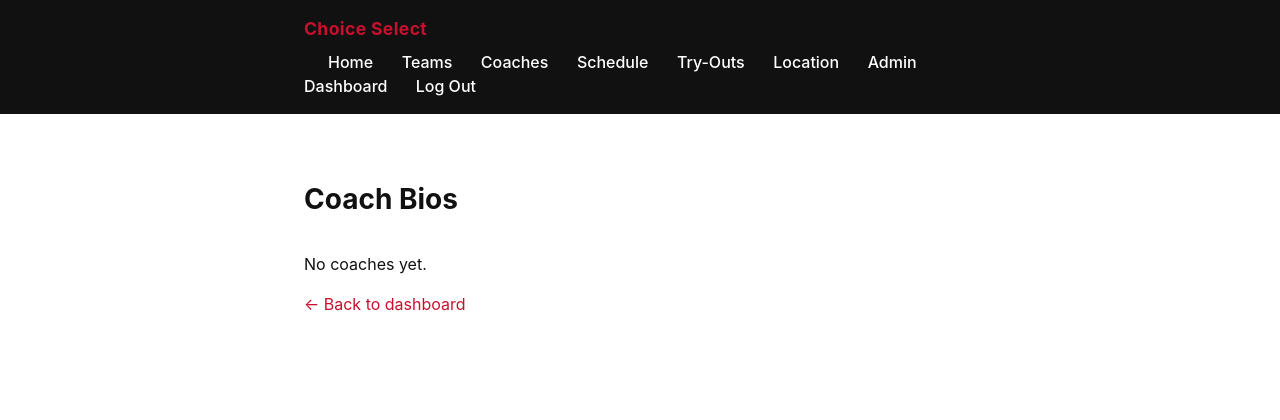
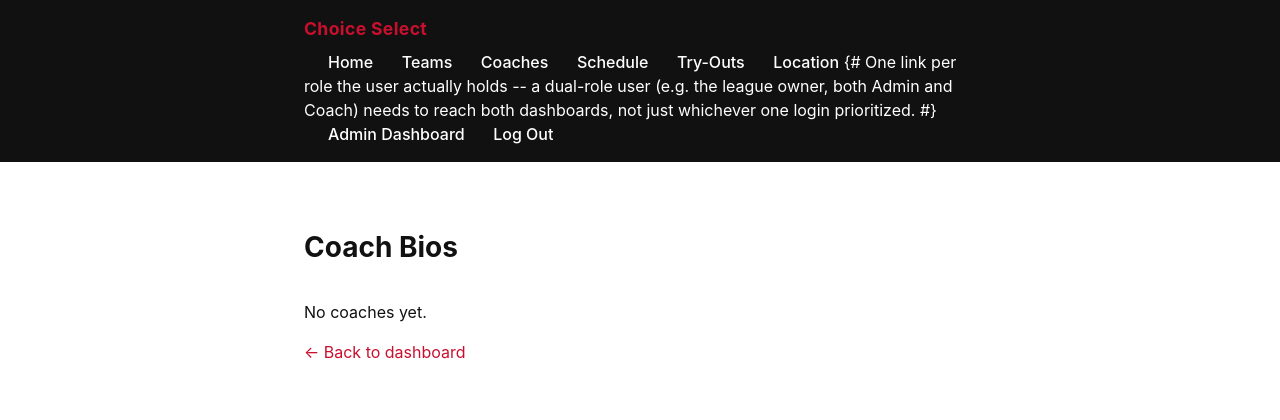
Before and after one commit to haewonito/baseball_club_site, a Django app: page /accounts/dashboard/admin/coaches/ in a window 1280 px wide. Shown: the top 420 px of the page. Run offline with Django 5.2, Linux system fonts and the light colour scheme; a user stored in the database is signed in; tables that the repository leaves empty hold one stand-in row (values such as "Sample post").

Commit message:
Show one nav link per role instead of picking just one
The header nav's dashboard link used an if/elif/elif chain (admin >
coach > parent), so a dual-role user -- the exact case CLAUDE.md calls
out, the league owner who's both Admin and Coach -- could only ever see
"Admin Dashboard" in the nav and had no way to reach the Coach Dashboard
at all. Now shows one link per role actually held, each pointing
directly at its own dashboard URL. dashboard_redirect's post-login
landing priority (admin > coach > parent) is unchanged -- that's a
reasonable default for where login drops you, the bug was the nav never
offering the others afterward.

Verified locally: a dual-role account now shows both "Admin Dashboard"
and "Coach Dashboard" links; a single-role account still shows just its
one link.

Co-Authored-By: Claude Sonnet 5 <noreply@anthropic.com>

```diff
--- a/templates/base.html
+++ b/templates/base.html
@@ -20,13 +20,21 @@
         <a href="{% url 'tryouts:signup' %}">Try-Outs</a>
         <a href="{% url 'location' %}">Location</a>
         {% if user.is_authenticated %}
-          <a href="{% url 'accounts:dashboard' %}">
-            {% if user.is_admin %}Admin Dashboard
-            {% elif user.is_coach %}Coach Dashboard
-            {% elif user.is_parent %}Parent Dashboard
-            {% else %}Dashboard
-            {% endif %}
-          </a>
+          {# One link per role the user actually holds -- a dual-role user
+             (e.g. the league owner, both Admin and Coach) needs to reach
+             both dashboards, not just whichever one login prioritized. #}
+          {% if user.is_admin %}
+            <a href="{% url 'accounts:dashboard_admin' %}">Admin Dashboard</a>
+          {% endif %}
+          {% if user.is_coach %}
+            <a href="{% url 'accounts:dashboard_coach' %}">Coach Dashboard</a>
+          {% endif %}
+          {% if user.is_parent %}
+            <a href="{% url 'accounts:dashboard_parent' %}">Parent Dashboard</a>
+          {% endif %}
+          {% if not user.is_admin and not user.is_coach and not user.is_parent %}
+            <a href="{% url 'accounts:dashboard' %}">Dashboard</a>
+          {% endif %}
           <form method="post" action="{% url 'accounts:logout' %}">
             {% csrf_token %}
             <button type="submit">Log Out</button>
```
